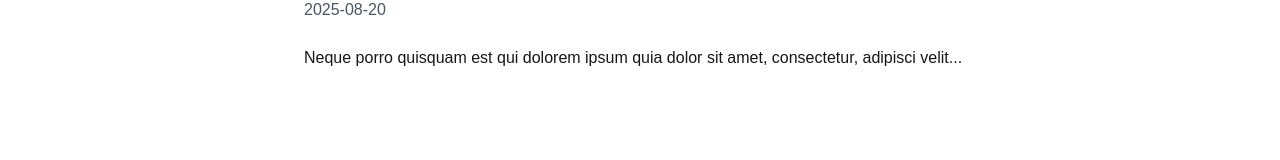
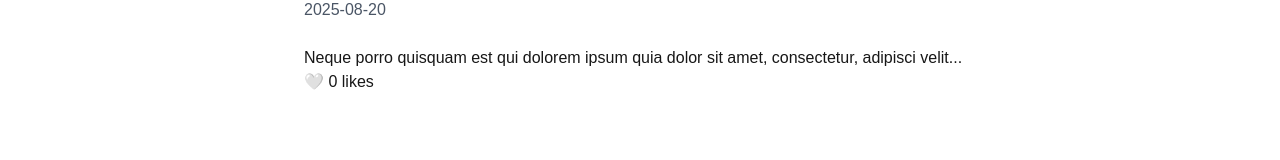
Before and after one commit to fbk-rena/next.js-learning, a Next.js app: page /blog/post-1 in a window 1280 px wide. Shown: the part 131-291 px from the top of the page. Built offline with nearby package versions, Linux system fonts and the light colour scheme.

Commit message:
feat: like button on single post

```diff
--- a/src/app/blog/[slug]/page.tsx
+++ b/src/app/blog/[slug]/page.tsx
@@ -1,6 +1,7 @@
 // src/app/blog/[slug]/page.tsx
 import { getPosts, getPostBySlug } from '@/lib/posts';
 import { notFound } from 'next/navigation';
+import LikeButton from '@/components/like-button';
 
 export async function generateStaticParams() {
   const posts = await getPosts();
@@ -29,6 +30,7 @@ export default async function PostPage({
       <div className="prose">
         {post.content}
       </div>
+      <LikeButton slug={slug} />
     </article>
   );
 }
--- /dev/null
+++ b/src/components/like-button.tsx
@@ -0,0 +1,33 @@
+// src/components/like-button.tsx
+'use client';
+
+import { useState } from 'react';
+
+interface LikeButtonProps {
+  initialLikes?: number;
+  slug: string;
+}
+
+export default function LikeButton({ initialLikes = 0, slug }: LikeButtonProps) {
+  const [likes, setLikes] = useState(initialLikes);
+  const [hasLiked, setHasLiked] = useState(false);
+
+  const handleLike = () => {
+    if (hasLiked) {
+      setLikes(prev => prev - 1);
+    } else {
+      setLikes(prev => prev + 1);
+    }
+    setHasLiked(!hasLiked);
+
+    console.log(`I love this post: ${slug}`);
+  };
+
+  return (
+    <div>
+      <button onClick={handleLike} type="button">
+        {hasLiked ? '❤️' : '🤍'} {likes} likes
+      </button>
+    </div>
+  );
+}
```
